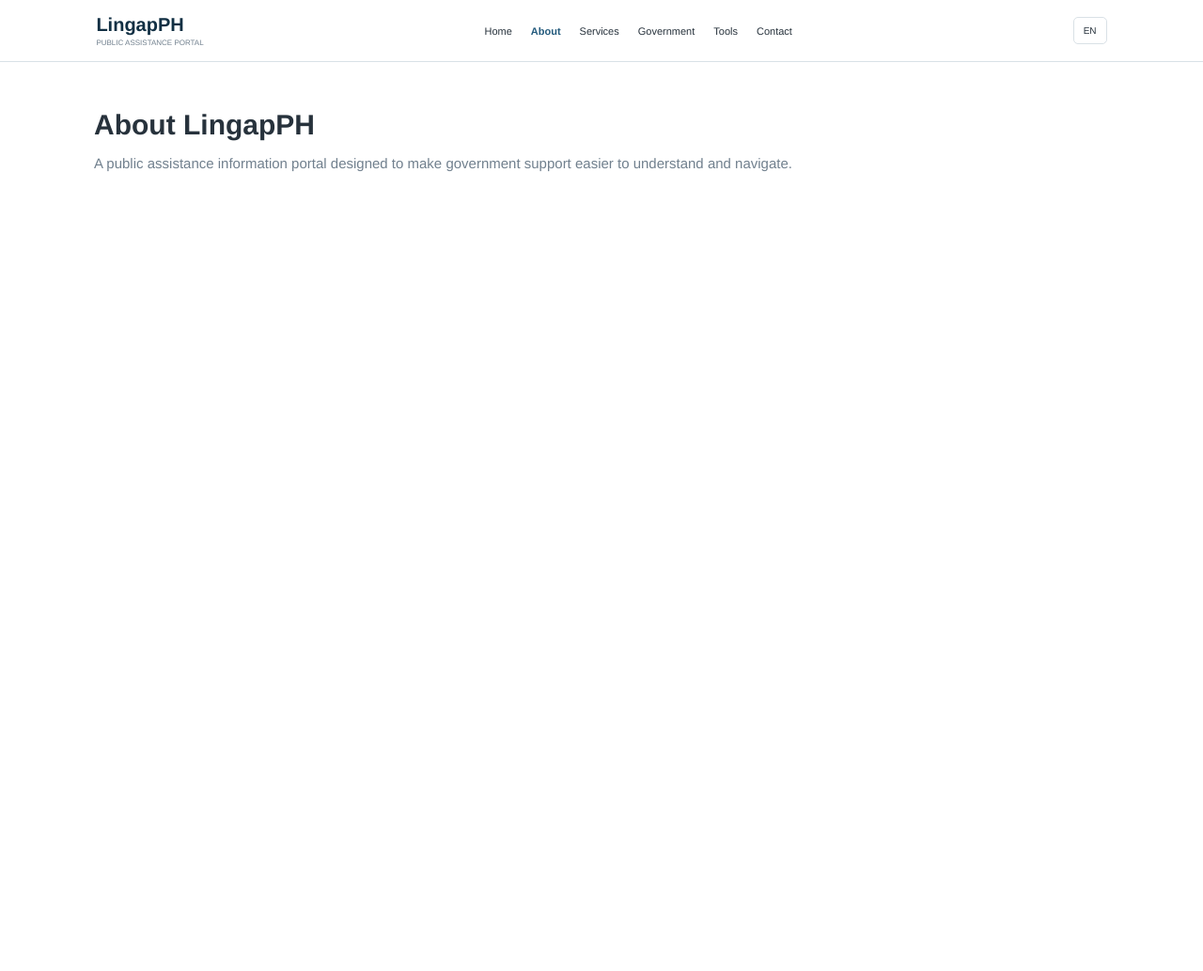
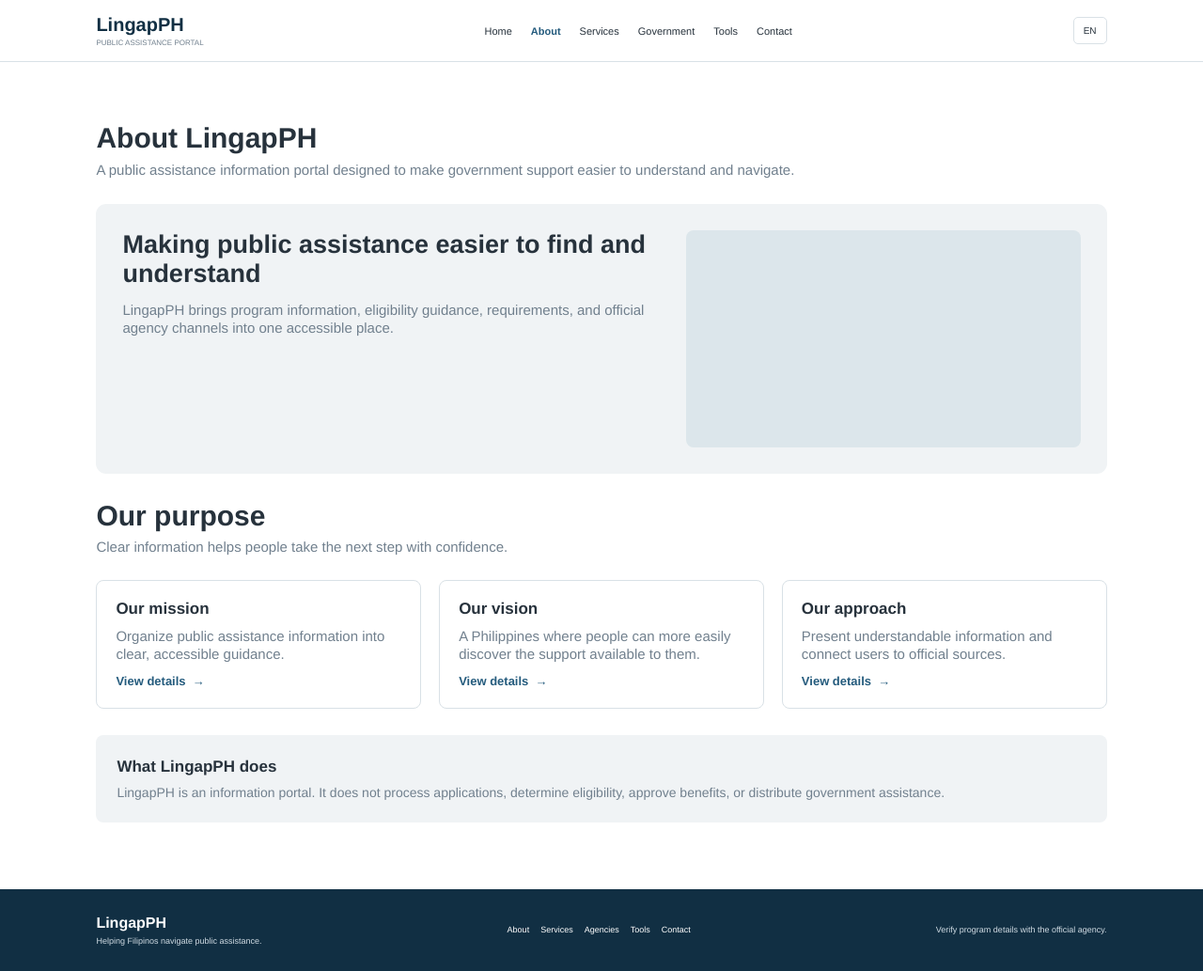
Before and after one commit to jhnlvnndrnl/LingapPH, a plain HTML site: page pages/about.html in a window 1280 px wide. Shown: the whole page at 94% size. Before the commit the page ends 800 px from the top, so only its background shows below. Drawn offline with Linux system fonts and the light colour scheme.

Commit message:
About Page

```diff
--- a/css/style.css
+++ b/css/style.css
@@ -397,3 +397,116 @@ footer {
     color: var(--muted);
     font-size: 12px;
 }
+
+/* ==============================ABOUT PAGE============================== */
+
+.about-page {
+    padding: 64px 8% 71px;
+}
+
+.about-intro h1 {
+    font-size: 30px;
+    margin-bottom: 8px;
+}
+
+.about-intro > p,
+.purpose-intro,
+.about-feature p,
+.purpose-card p,
+.about-note p {
+    color: var(--muted);
+    font-size: 15px;
+}
+
+.about-feature {
+    min-height: 287px;
+    display: flex;
+    justify-content: space-between;
+    gap: 35px;
+    margin-top: 28px;
+    padding: 28px;
+    background-color: var(--light);
+    border-radius: 11px;
+}
+
+.about-feature > div:first-child {
+    flex: 1;
+}
+
+.about-feature h2 {
+    max-width: 660px;
+    font-size: 27px;
+    margin-bottom: 14px;
+}
+
+.about-feature p {
+    max-width: 670px;
+    line-height: 1.25;
+}
+
+.about-placeholder {
+    width: 420px;
+    flex: 0 0 420px;
+    background-color: #dce6eb;
+    border-radius: 8px;
+}
+
+.purpose {
+    margin-top: 28px;
+}
+
+.purpose h2 {
+    font-size: 30px;
+    margin-bottom: 7px;
+}
+
+.purpose-intro {
+    margin-bottom: 27px;
+}
+
+.purpose-cards {
+    display: grid;
+    grid-template-columns: repeat(3, 1fr);
+    gap: 19px;
+}
+
+.purpose-card {
+    min-height: 133px;
+    padding: 20px;
+    border: 1px solid var(--border);
+    border-radius: 8px;
+}
+
+.purpose-card h3 {
+    font-size: 17px;
+    margin-bottom: 10px;
+}
+
+.purpose-card p {
+    min-height: 35px;
+    line-height: 1.25;
+    margin-bottom: 9px;
+}
+
+.purpose-card a {
+    color: var(--blue);
+    font-size: 13px;
+    font-weight: bold;
+    text-decoration: none;
+}
+
+.about-note {
+    margin-top: 28px;
+    padding: 24px 22px;
+    background-color: var(--light);
+    border-radius: 8px;
+}
+
+.about-note h3 {
+    font-size: 17px;
+    margin-bottom: 9px;
+}
+
+.about-note p {
+    font-size: 14px;
+}
--- a/pages/about.html
+++ b/pages/about.html
@@ -3,7 +3,7 @@
 <head>
     <meta charset="UTF-8">
     <meta name="viewport" content="width=device-width, initial-scale=1.0">
-    <title>About</title>
+    <title>LingapPH | About</title>
     <link rel="stylesheet" href="../css/style.css">
 </head>
 <body>
@@ -26,10 +26,69 @@
         <div class="language">EN</div>
     </header>
 
-    <section class="about">
-        <h2>About LingapPH</h2>
-        <p>A public assistance information portal designed to make government support easier to understand and navigate.</p>
-    </section>
+    <!-- ABOUT -->
+    <main class="about-page">
+        <section class="about-intro">
+            <h1>About LingapPH</h1>
+            <p>A public assistance information portal designed to make government support easier to understand and navigate.</p>
+        </section>
+
+        <section class="about-feature">
+            <div>
+                <h2>Making public assistance easier to find and understand</h2>
+                <p>LingapPH brings program information, eligibility guidance, requirements, and official agency channels into one accessible place.</p>
+            </div>
+            <div class="about-placeholder" aria-hidden="true"></div>
+        </section>
+
+        <section class="purpose">
+            <h2>Our purpose</h2>
+            <p class="purpose-intro">Clear information helps people take the next step with confidence.</p>
+
+            <div class="purpose-cards">
+                <article class="purpose-card">
+                    <h3>Our mission</h3>
+                    <p>Organize public assistance information into clear, accessible guidance.</p>
+                    <a href="#">View details&nbsp; →</a>
+                </article>
+
+                <article class="purpose-card">
+                    <h3>Our vision</h3>
+                    <p>A Philippines where people can more easily discover the support available to them.</p>
+                    <a href="#">View details&nbsp; →</a>
+                </article>
+
+                <article class="purpose-card">
+                    <h3>Our approach</h3>
+                    <p>Present understandable information and connect users to official sources.</p>
+                    <a href="#">View details&nbsp; →</a>
+                </article>
+            </div>
+        </section>
+
+        <section class="about-note">
+            <h3>What LingapPH does</h3>
+            <p>LingapPH is an information portal. It does not process applications, determine eligibility, approve benefits, or distribute government assistance.</p>
+        </section>
+    </main>
+
+    <!-- FOOTER -->
+    <footer>
+        <div class="footer-brand">
+            <h3>LingapPH</h3>
+            <p>Helping Filipinos navigate public assistance.</p>
+        </div>
+
+        <div class="footer-links">
+            <a href="#">About</a>
+            <a href="#">Services</a>
+            <a href="#">Agencies</a>
+            <a href="#">Tools</a>
+            <a href="#">Contact</a>
+        </div>
+
+        <p class="footer-note">Verify program details with the official agency.</p>
+    </footer>
 
 </body>
 </html>
```
